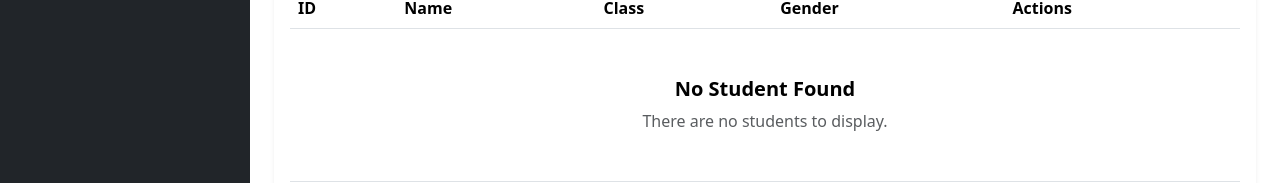
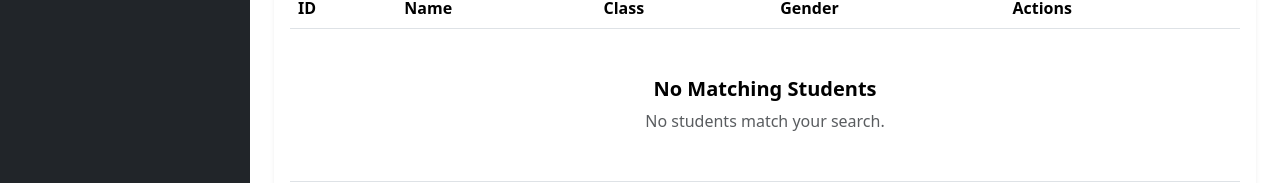
Before and after one commit to soniaamal/school-management-system, a React (Vite) app in the folder frontend/school-management-ui/: page /students in a window 1280 px wide. Both pictures are taken after typing "Sample" into the empty fields and a click on the button "+ Add Student". Shown: the part 450-633 px from the top of the page. Built offline with nearby package versions, Linux system fonts and the light colour scheme.

Commit message:
Improve student search empty state

```diff
--- a/frontend/school-management-ui/src/pages/Students.jsx
+++ b/frontend/school-management-ui/src/pages/Students.jsx
@@ -349,10 +349,13 @@ function Students() {
                 <tr>
                     <td colSpan="5" className="text-center py-5">
                        <h5 className="fw-bold mb-2">
-                                                    No Student Found
+                        {searchTerm ? "No Matching Students": "No Student Found"}
                         </h5>
+
                         <p className="text-muted mb-0">
-                                                    There are no students to  display.
+                        { searchTerm
+                            ? "No students match your search."
+                            :  "There are no students to  display."}
                         </p>
                         </td>
                  </tr>
```
Lines whose indentation alone changed are shown as unchanged.
